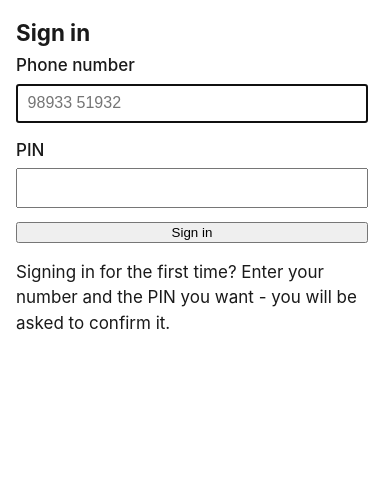
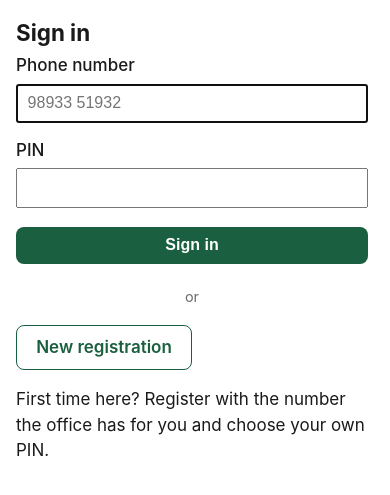
Before and after one commit to architkhandelwal2005/Sapcon-Instruments-Personal-Software-, a FastAPI app: page /login in a window 390 px wide; the page is wider, and only the part inside the window is pictured. Shown: the part 81-576 px from the top of that part. Run offline with FastAPI, Linux system fonts and the light colour scheme; some libraries are stand-ins or nearby versions.

Commit message:
A New registration button, for numbers the office has already added
Signing in and getting a login were the same form, which worked but read
like a trick: a new joiner had to type a PIN into a box labelled PIN
before anything told them they were registering. The sign-in page now has
the second door people expect to find, and the page behind it says what
it is.

It opens only for a number that is already on the office's list. A public
URL with open registration would hand an employee login - their leads,
and the customers reachable through them - to anyone who found the
address, and this book of 1,720 contacts is the business. Registration
therefore adds nobody; it lets a person the owner has already added
finish the job themselves, which is the part that was costing the owner
a phone call each time.

A number nobody has added is now told exactly that, rather than sharing
the sign-in page's "that number and PIN don't match". It is the common
case on this page and the one thing the person cannot work out alone, and
it discloses nothing the outcome does not already - a number that is on
the list visibly carries on to the PIN step.

Co-Authored-By: Claude Opus 5 <noreply@anthropic.com>

```diff
--- a/app/web/auth.py
+++ b/app/web/auth.py
@@ -264,7 +264,7 @@ def claim_account(conn: psycopg.Connection, phone: str, pin: str) -> tuple[Optio
     Refuses an account that already has a PIN, so this can never overwrite a
     working login - a forgotten PIN has to go back through the owner.
     (actor, reason); reason is one of '', 'bad', 'weak_pin', 'disabled',
-    'already_set'."""
+    'already_set', 'not_registered'."""
     try:
         _check_pin_shape(pin)
     except ValueError:
@@ -287,7 +287,11 @@ def claim_account(conn: psycopg.Connection, phone: str, pin: str) -> tuple[Optio
         if row is None:
             conn.rollback()
             _burn_time()
-            return None, "bad"
+            # Saying so plainly is the point of this page: a number the owner
+            # has not added yet is the one thing the person registering cannot
+            # work out for themselves. It reveals nothing the outcome does not
+            # already - a registered number visibly proceeds to the PIN step.
+            return None, "not_registered"
         entity_id, name, role, pin_hash, disabled = row
         if disabled:
             conn.rollback()
--- a/app/web/routes/login.py
+++ b/app/web/routes/login.py
@@ -34,6 +34,8 @@ _MESSAGES = {
     "disabled": "This account has been turned off.",
     "weak_pin": f"Choose a PIN of at least {MIN_PIN_LENGTH} digits.",
     "mismatch": "The two PINs were different. Try again.",
+    "not_registered": "We don't have that number yet. Ask the office to add you, "
+                      "then register here.",
     "already_set": "This number already has a PIN. Sign in with it, or ask for a reset.",
 }
 
--- a/app/web/static/style.css
+++ b/app/web/static/style.css
@@ -599,6 +599,40 @@ main.narrow { max-width: 26rem; }
 form.stacked { display: flex; flex-direction: column; gap: 0.9rem; max-width: 22rem; }
 form.stacked label { display: flex; flex-direction: column; gap: 0.3rem; font-weight: 500; }
 form.stacked input { padding: 0.55rem 0.6rem; font-size: 1rem; }
+form.stacked button {
+  margin-top: 0.3rem;
+  font-size: 1rem;
+  padding: 0.6rem 1.4rem;
+  border: none;
+  border-radius: 8px;
+  background: var(--accent);
+  color: white;
+  font-weight: 600;
+  cursor: pointer;
+}
+
+/* The two doors on the sign-in page: one for people who have a PIN, one for
+   people getting theirs. The second is deliberately quieter - almost everyone
+   who reaches this page is signing in, not registering. */
+main.narrow p.or {
+  max-width: 22rem;
+  margin: 1.4rem 0 1rem;
+  text-align: center;
+  color: var(--muted);
+  font-size: 0.9rem;
+}
+
+a.button.secondary {
+  display: inline-block;
+  padding: 0.55rem 1.2rem;
+  border: 1px solid var(--accent);
+  border-radius: 8px;
+  color: var(--accent);
+  font-weight: 600;
+  text-decoration: none;
+}
+
+a.button.secondary:hover { background: var(--accent); color: white; }
 
 form.inline-form { display: flex; flex-wrap: wrap; align-items: flex-end; gap: 0.8rem; }
 form.inline-form label { display: flex; flex-direction: column; gap: 0.3rem; font-size: 0.9rem; }
--- a/app/web/templates/login.html
+++ b/app/web/templates/login.html
@@ -19,6 +19,9 @@
   <button type="submit">Sign in</button>
 </form>
 
-<p class="muted">Signing in for the first time? Enter your number and the PIN you
-want - you will be asked to confirm it.</p>
+<p class="or">or</p>
+
+<p><a class="button secondary" href="/enrol">New registration</a></p>
+<p class="muted">First time here? Register with the number the office has for you
+and choose your own PIN.</p>
 {% endblock %}
```
Also changed, not shown: app/web/templates/enrol.html (+5 -4 lines), tests/test_first_pin.py (+5 -2 lines).
